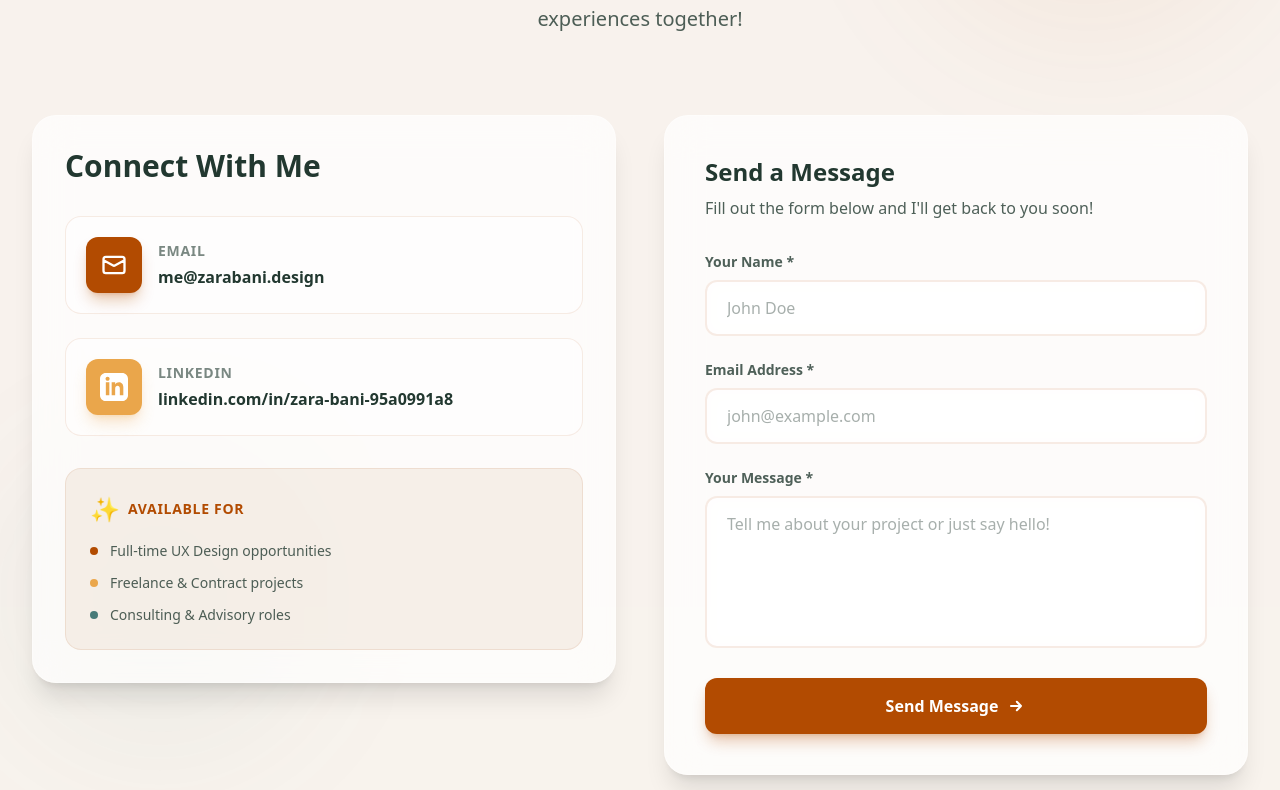
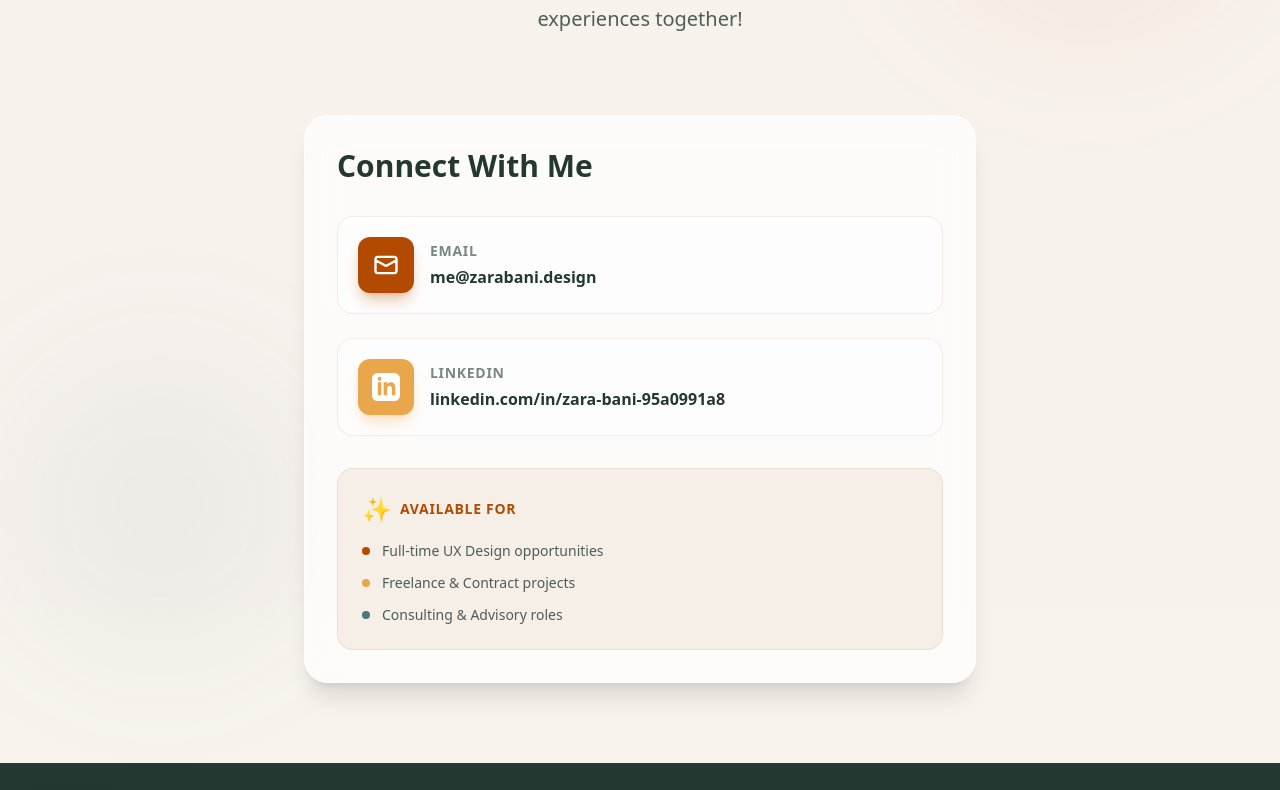
Before and after one commit to ehsangazar/zarabani, a React (Vite) app: page /contact in a window 1280 px wide. Shown: the part 410-1200 px from the top of the page. Built offline with nearby package versions, Linux system fonts and the light colour scheme.

Commit message:
Refactor Contact component: Remove form handling and simplify layout for improved design and user experience.

```diff
--- a/src/pages/Contact.tsx
+++ b/src/pages/Contact.tsx
@@ -1,25 +1,4 @@
-import { useState } from 'react'
-
 const Contact = () => {
-  const [formData, setFormData] = useState({
-    name: '',
-    email: '',
-    message: ''
-  })
-
-  const handleSubmit = (e: React.FormEvent) => {
-    e.preventDefault()
-    // In a real application, you would handle form submission here
-    alert('Thank you for your message! I will get back to you soon.')
-    setFormData({ name: '', email: '', message: '' })
-  }
-
-  const handleChange = (e: React.ChangeEvent<HTMLInputElement | HTMLTextAreaElement>) => {
-    setFormData({
-      ...formData,
-      [e.target.name]: e.target.value
-    })
-  }
 
   return (
     <section className="relative pt-24 py-20 px-4 sm:px-6 lg:px-8 bg-warm/20 min-h-screen overflow-hidden">
@@ -49,9 +28,9 @@ const Contact = () => {
         </div>
 
         {/* Content Grid */}
-        <div className="grid lg:grid-cols-2 gap-8 lg:gap-12">
+        <div className="flex justify-center">
           {/* Contact Info */}
-          <div className="space-y-6">
+          <div className="max-w-2xl w-full space-y-6">
             <div className="glass rounded-3xl p-8 shadow-xl">
               <h2 className="text-3xl font-extrabold text-primary-dark mb-8">
                 Connect With Me
@@ -140,99 +119,6 @@ const Contact = () => {
               </div>
             </div>
           </div>
-
-          {/* Contact Form */}
-          <div className="glass rounded-3xl p-8 lg:p-10 shadow-xl">
-            <div className="mb-8">
-              <h3 className="mb-2 text-2xl font-extrabold text-primary-dark">
-                Send a Message
-              </h3>
-              <p className="text-primary-dark/80">
-                Fill out the form below and I'll get back to you soon!
-              </p>
-            </div>
-
-            <form onSubmit={handleSubmit} className="space-y-6">
-              <div>
-                <label
-                  htmlFor="name"
-                  className="mb-2 block text-sm font-bold text-primary-dark/80"
-                >
-                  Your Name *
-                </label>
-                <input
-                  type="text"
-                  id="name"
-                  name="name"
-                  value={formData.name}
-                  onChange={handleChange}
-                  required
-                  className="w-full rounded-xl border-2 border-primary/10 bg-white/50 px-5 py-3.5 text-primary-dark placeholder-primary-dark/40 backdrop-blur-sm transition-all focus:border-primary focus:outline-none focus:ring-4 focus:ring-primary/10"
-                  placeholder="John Doe"
-                />
-              </div>
-
-              <div>
-                <label
-                  htmlFor="email"
-                  className="mb-2 block text-sm font-bold text-primary-dark/80"
-                >
-                  Email Address *
-                </label>
-                <input
-                  type="email"
-                  id="email"
-                  name="email"
-                  value={formData.email}
-                  onChange={handleChange}
-                  required
-                  className="w-full rounded-xl border-2 border-primary/10 bg-white/50 px-5 py-3.5 text-primary-dark placeholder-primary-dark/40 backdrop-blur-sm transition-all focus:border-primary focus:outline-none focus:ring-4 focus:ring-primary/10"
-                  placeholder="john@example.com"
-                />
-              </div>
-
-              <div>
-                <label
-                  htmlFor="message"
-                  className="mb-2 block text-sm font-bold text-primary-dark/80"
-                >
-                  Your Message *
-                </label>
-                <textarea
-                  id="message"
-                  name="message"
-                  value={formData.message}
-                  onChange={handleChange}
-                  required
-                  rows={5}
-                  className="w-full resize-none rounded-xl border-2 border-primary/10 bg-white/50 px-5 py-3.5 text-primary-dark placeholder-primary-dark/40 backdrop-blur-sm transition-all focus:border-primary focus:outline-none focus:ring-4 focus:ring-primary/10"
-                  placeholder="Tell me about your project or just say hello!"
-                />
-              </div>
-
-              <button
-                type="submit"
-                className="group relative w-full overflow-hidden rounded-xl bg-primary px-8 py-4 text-base font-bold text-white shadow-lg shadow-primary/30 transition-all hover:scale-105 hover:bg-primary/90 hover:shadow-xl hover:shadow-primary/40"
-              >
-                <span className="relative flex items-center justify-center gap-2">
-                  Send Message
-                  <svg
-                    className="h-5 w-5 transition-transform group-hover:translate-x-1"
-                    fill="none"
-                    viewBox="0 0 24 24"
-                    stroke="currentColor"
-                  >
-                    <path
-                      strokeLinecap="round"
-                      strokeLinejoin="round"
-                      strokeWidth={2.5}
-                      d="M13 7l5 5m0 0l-5 5m5-5H6"
-                    />
-                  </svg>
-                </span>
-              </button>
-            </form>
-          </div>
         </div>
       </div>
     </section>
```
